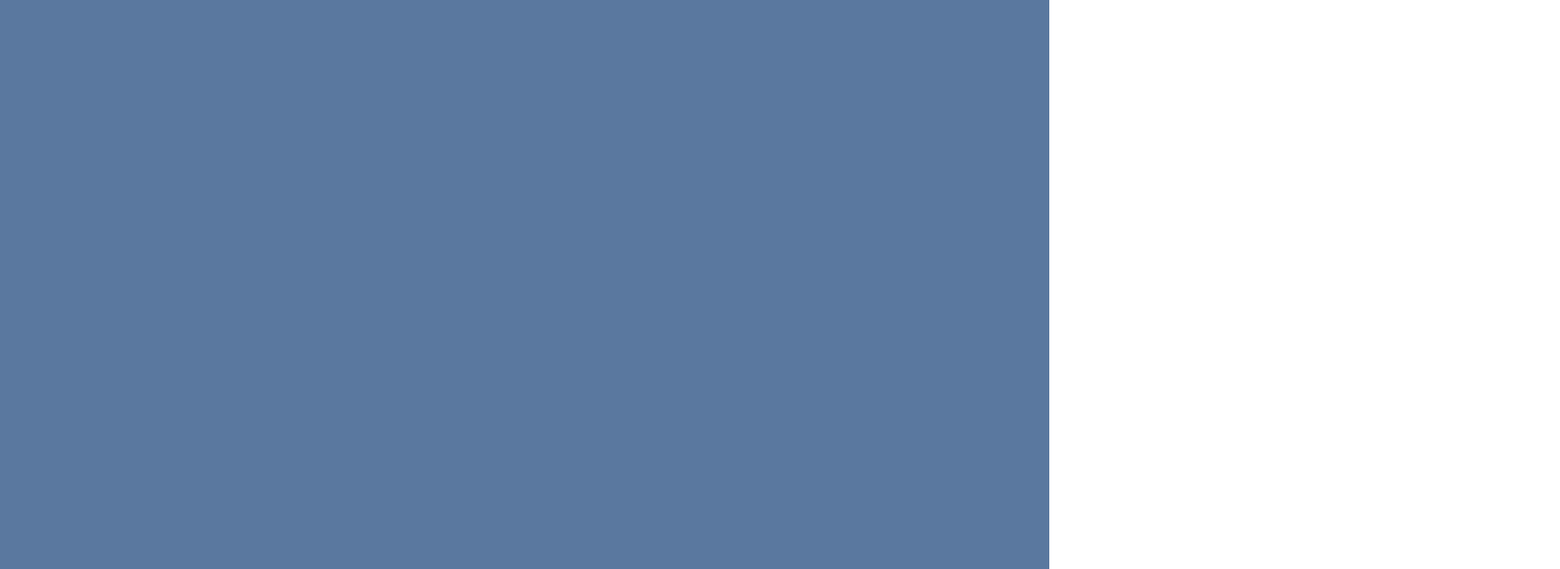
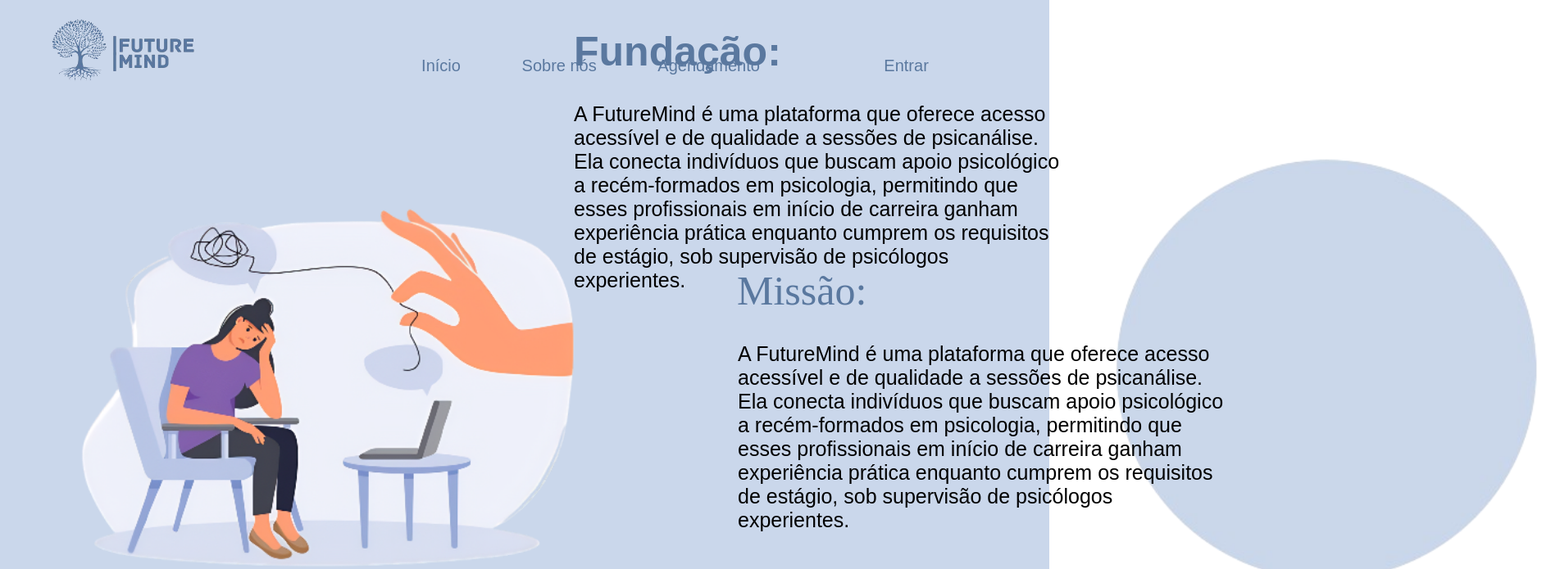
Before and after one commit to VitorMatt/FutureMind-1.0, a React (Vite) app in the folder FutureMind/: page /sobrenos in a window 1280 px wide. Shown: the top 695 px of the page at 82% size, 1903 px wide, since content can reach past the window. Built offline with nearby package versions, Linux system fonts and the light colour scheme; a web font is replaced by a local one.

Commit message:
Landing Page

```diff
--- a/FutureMind/src/pages/CSS/EscolhaCadastro.css
+++ b/FutureMind/src/pages/CSS/EscolhaCadastro.css
@@ -28,8 +28,8 @@
     margin: auto;
     display: flex;
     flex-direction: column;
-    justify-content: center;
-    align-items: center;
+    justify-content: flex-end;
+    align-items: flex-end;
 }
 
 .lado-Direito{
@@ -42,6 +42,7 @@
 }
 .entrar{
     width: 30%;
+    height: 20%;
     padding: 5%;
     display: flex;
     font-size: 130%;
@@ -124,3 +125,20 @@
     border: 1px solid var(--cor-2);
     color: var(--cor-1);
 }
+
+.arvore {
+
+    margin: auto;
+    display: flex;
+    justify-content: flex-end;
+    align-items: flex-end;
+    height: 100%;
+}
+
+.arvore-estilizada {
+
+    margin: auto;
+    width: 100%;
+    height: fit-content;
+
+}
--- a/FutureMind/src/pages/CSS/SobreNos.css
+++ b/FutureMind/src/pages/CSS/SobreNos.css
@@ -1,7 +1,7 @@
 .sobreNos-container{
-    background-color:#5A789F;
+    background-color:var(--cor-2);
     display: flex;
-    flex-direction: row;
+    flex-direction: column;
     height: 100vh;
     margin: auto;
 }
@@ -15,3 +15,63 @@
     --cor-6: #DBEEF4;
     --cor-7: #013A63;
 }
+
+.corpo{
+    display: flex;
+    align-items: center;
+    margin: auto;
+    justify-content: center;
+    margin-top: 50%;
+    margin-top: 50px;
+}
+
+.titulo{
+    color: var(--cor-1);
+    margin-left: -1px;
+    font-size: 50px;
+}
+
+.texto{
+    flex-wrap: wrap;
+    color: var(--cor-3);
+    font-size: 25px;
+    width: 600px;
+    font-family: 'Poppins' , sans-serif;
+}
+
+.infoMissao{
+    display: block;
+
+    margin-left: 500px;
+    margin-left: 700px;
+    position: absolute;
+}
+
+.bolinhas{
+    margin: auto;
+    align-items: center;
+    justify-content: center;
+    margin-left: 1262px;
+    margin-top: -700px;
+    margin-left: 1253px;
+    margin-top: -600px;
+    width: 650px;
+}
+
+.img{
+    margin-right: 900px;
+    width: 800px;
+
+}
+
+.titulo2{
+    color: var(--cor-1);
+    font-size: 50px;
+}
+
+.infoFundacao{
+    display: block;
+    margin-left: 700px;
+    position: absolute;
+
+}
--- a/FutureMind/src/pages/SobreNos.jsx
+++ b/FutureMind/src/pages/SobreNos.jsx
@@ -1,9 +1,25 @@
 import './CSS/SobreNos.css'
+import NavBar from '../components/Navbar'
 
 function SobreNos() {
   return (
     <div className='sobreNos-container'>
-
+      <NavBar />
+      <div className='corpo'>
+            <img className='img' src='img.png'/>
+            <div className='infoMissao'>
+                 <h1 className='titulo'>Missão:</h1>
+                <p className='texto'>A FutureMind é uma plataforma que oferece acesso acessível e de qualidade a sessões de psicanálise. Ela conecta indivíduos que buscam apoio psicológico a recém-formados em psicologia, permitindo que esses profissionais em início de carreira ganham experiência prática enquanto cumprem os requisitos de estágio, sob supervisão de psicólogos experientes.</p>
+            </div>
+        </div>
+      <img src='Bola.png' className='bolinhas'/>
+        <div className='infoFundacao'>
+          <div>
+            <h1 className='titulo2'>Fundação:</h1>
+            <p className='texto'>A FutureMind é uma plataforma que oferece acesso acessível e de qualidade a sessões de psicanálise. Ela conecta indivíduos que buscam apoio psicológico a recém-formados em psicologia, permitindo que esses profissionais em início de carreira ganham experiência prática enquanto cumprem os requisitos de estágio, sob supervisão de psicólogos experientes.</p>
+          </div>
+        </div>
+        <img src='Arvore.png' className='arvore'/>
     </div>
   )
 }
```
Also changed, not shown: 2 other files (tests, documents, lock files or other folders).
